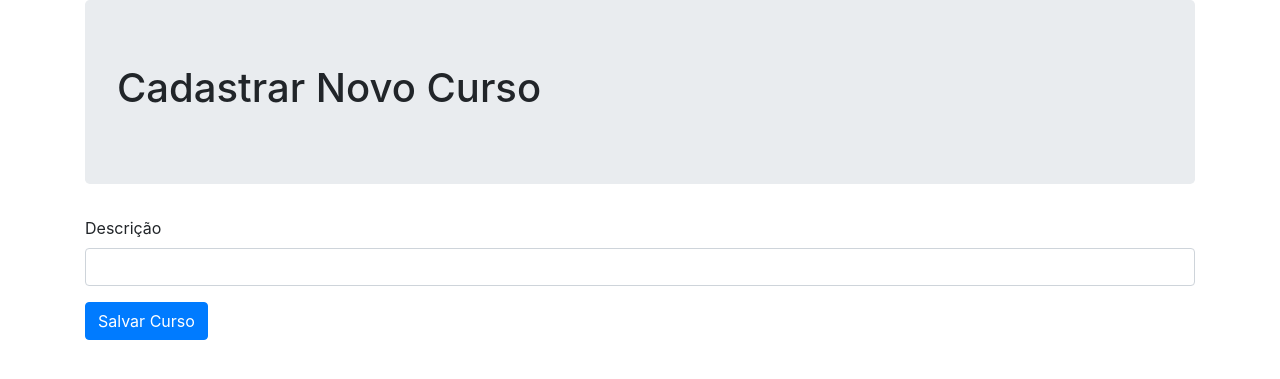
After one commit to santosrafa/php-mvc, a PHP site: page /public/formulario-novo-curso.php in a window 1280 px wide. The commit adds this page. Shown: the top 379 px of the page. Run offline with PHP 8.4, Linux system fonts and the light colour scheme.

Commit message:
formulario-novo-curso

```diff
--- /dev/null
+++ b/public/formulario-novo-curso.php
@@ -0,0 +1,22 @@
+<!DOCTYPE html>
+<html lang="pt-BR">
+<head>
+    <meta charset="UTF-8">
+    <title>Document</title>
+    <link rel="stylesheet" href="https://stackpath.bootstrapcdn.com/bootstrap/4.3.1/css/bootstrap.min.css" integrity="sha384-ggOyR0iXCbMQv3Xipma34MD+dH/1fQ784/j6cY/iJTQUOhcWr7x9JvoRxT2MZw1T" crossorigin="anonymous">
+</head>
+<body>
+<div class="container">
+    <div class="jumbotron">
+        <h1>Cadastrar Novo Curso</h1>
+    </div>
+<form>
+    <div class="form-group">
+        <label for="descricao">Descrição</label>
+        <input type="text" id="descricao" name="descricao" class="form-control">
+    </div>
+    <button class="btn btn-primary">Salvar Curso</button>
+</form>
+</div>
+</body>
+</html>
--- a/public/listar-cursos.php
+++ b/public/listar-cursos.php
@@ -17,6 +17,9 @@ $cursos = $repositorioDeCursos->findAll();
     <div class="jumbotron">
         <h1>Listar cursos</h1>
     </div>
+    <a href="formulario-novo-curso.php" class="btn btn-primary mb-2">
+        Novo Curso
+    </a>
     <ul class="list-group">
         <?php foreach ($cursos as $curso): ?>
             <li class="list-group-item">
```
